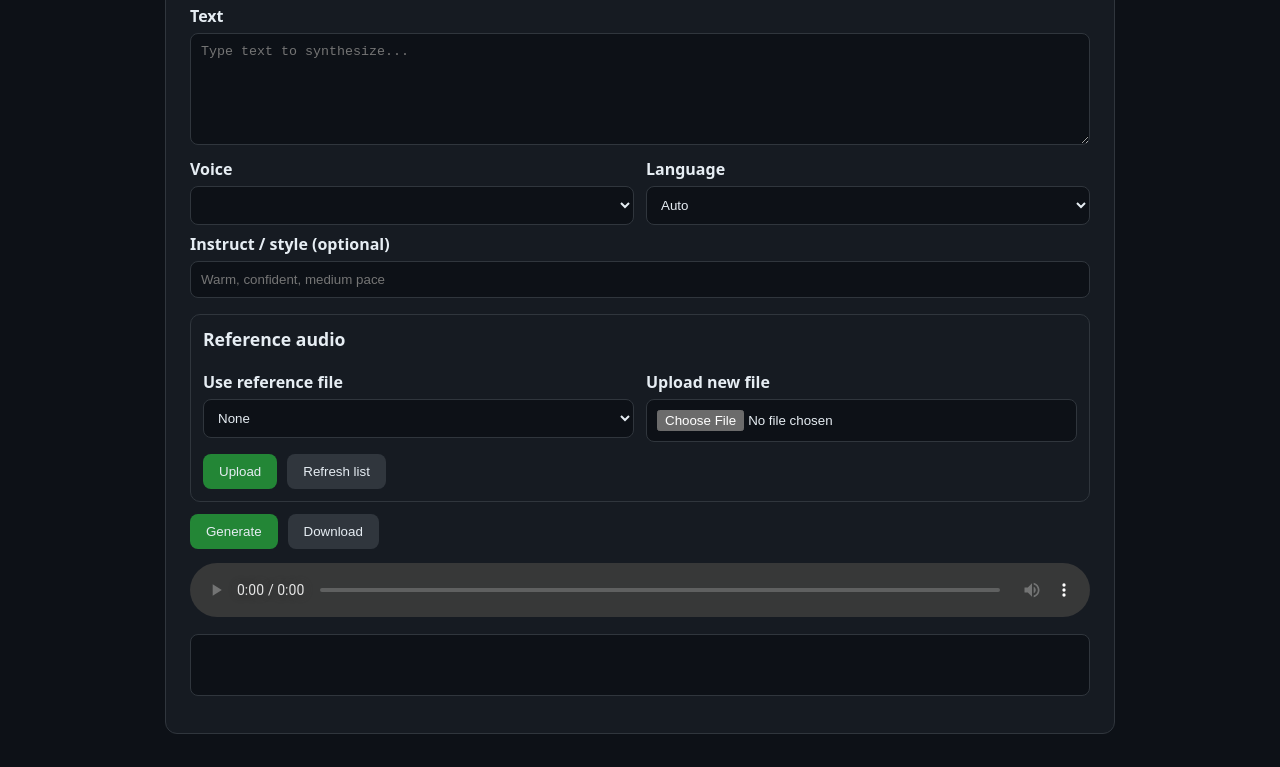
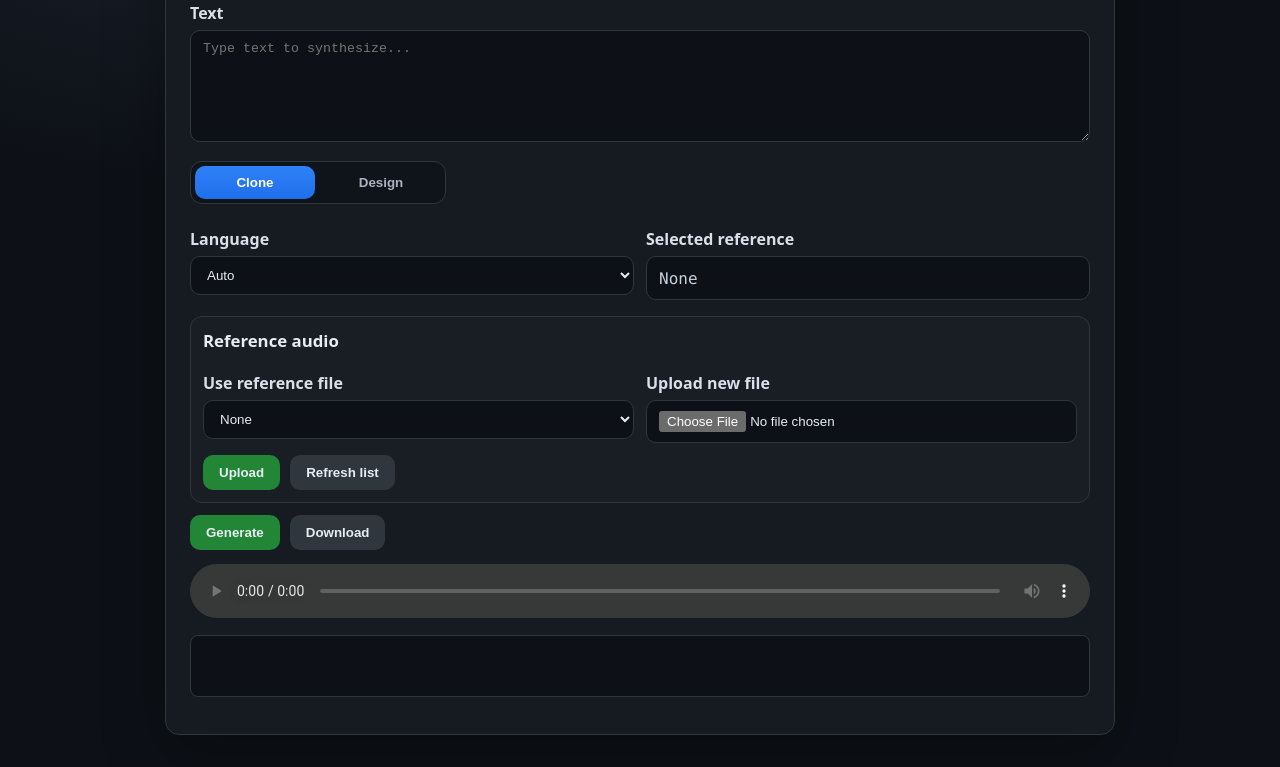
Before and after one commit to sententia-bot/qwen3-tts-ui, a plain HTML site: page index.html in a window 1280 px wide. Shown: the part 116-883 px from the top of the page. Drawn offline with Linux system fonts and the light colour scheme; no server answers.

Commit message:
feat: add clone/design mode toggle and design voice input

```diff
--- a/app.js
+++ b/app.js
@@ -1,10 +1,14 @@
-const LANGUAGES = ["Auto","English","Chinese","Japanese","Korean","French","German","Spanish","Italian","Portuguese"];
+const LANGUAGES = ["Auto","English","Chinese","Japanese","Korean","French","German","Spanish","Italian","Portuguese","Arabic","Russian"];
 
 const el = {
   text: document.getElementById('text'),
-  speaker: document.getElementById('speaker'),
   language: document.getElementById('language'),
-  instruct: document.getElementById('instruct'),
+  modeSwitch: document.getElementById('modeSwitch'),
+  designSection: document.getElementById('designSection'),
+  referenceSection: document.getElementById('referenceSection'),
+  selectedRefWrap: document.getElementById('selectedRefWrap'),
+  selectedRef: document.getElementById('selectedRef'),
+  voiceDescription: document.getElementById('voiceDescription'),
   referenceAudio: document.getElementById('referenceAudio'),
   uploadFile: document.getElementById('uploadFile'),
   uploadBtn: document.getElementById('uploadBtn'),
@@ -15,19 +19,10 @@ const el = {
   status: document.getElementById('status')
 };
 
+let currentMode = 'clone';
 let lastBlob = null;
 
 function setStatus(msg) { el.status.textContent = msg; }
-
-async function loadSpeakers() {
-  const res = await fetch('/speakers');
-  const data = await res.json();
-  el.speaker.innerHTML = '';
-  for (const s of (data.speakers || [])) {
-    const o = document.createElement('option'); o.value = s; o.textContent = s;
-    el.speaker.appendChild(o);
-  }
-}
 
 function loadLanguages() {
   for (const l of LANGUAGES) {
@@ -35,6 +30,25 @@ function loadLanguages() {
     el.language.appendChild(o);
   }
   el.language.value = 'Auto';
+}
+
+function setMode(mode) {
+  currentMode = mode;
+  for (const btn of el.modeSwitch.querySelectorAll('.mode-btn')) {
+    const active = btn.dataset.mode === mode;
+    btn.classList.toggle('active', active);
+    btn.setAttribute('aria-checked', active ? 'true' : 'false');
+  }
+
+  const isClone = mode === 'clone';
+  el.referenceSection.classList.toggle('hidden', !isClone);
+  el.selectedRefWrap.classList.toggle('hidden', !isClone);
+  el.designSection.classList.toggle('hidden', isClone);
+}
+
+function updateSelectedReference() {
+  const selected = el.referenceAudio.value;
+  el.selectedRef.textContent = selected || 'None';
 }
 
 async function loadReferenceAudioList() {
@@ -49,6 +63,7 @@ async function loadReferenceAudioList() {
   if ([...el.referenceAudio.options].some(o => o.value === current)) {
     el.referenceAudio.value = current;
   }
+  updateSelectedReference();
 }
 
 async function uploadReferenceAudio() {
@@ -65,11 +80,20 @@ async function uploadReferenceAudio() {
   el.uploadFile.value = '';
   await loadReferenceAudioList();
   el.referenceAudio.value = file.name;
+  updateSelectedReference();
 }
 
 async function generate() {
   const text = el.text.value.trim();
   if (!text) return setStatus('Text is required.');
+
+  if (currentMode === 'clone' && !el.referenceAudio.value) {
+    return setStatus('Select reference audio in Clone mode.');
+  }
+
+  if (currentMode === 'design' && !el.voiceDescription.value.trim()) {
+    return setStatus('Voice description is required in Design mode.');
+  }
 
   setStatus('Generating...');
   el.generateBtn.disabled = true;
@@ -77,10 +101,10 @@ async function generate() {
     const payload = {
       text,
       language: el.language.value,
-      speaker: el.speaker.value || null,
-      instruct: el.instruct.value.trim() || null,
       audio_format: 'wav',
-      reference_audio: el.referenceAudio.value || null,
+      mode: currentMode,
+      reference_audio: currentMode === 'clone' ? (el.referenceAudio.value || null) : null,
+      voice_description: currentMode === 'design' ? (el.voiceDescription.value.trim() || null) : null,
     };
 
     const res = await fetch('/api/tts', {
@@ -113,6 +137,12 @@ function downloadAudio() {
   a.click();
 }
 
+el.modeSwitch.addEventListener('click', (e) => {
+  const btn = e.target.closest('.mode-btn');
+  if (!btn) return;
+  setMode(btn.dataset.mode);
+});
+el.referenceAudio.addEventListener('change', updateSelectedReference);
 el.uploadBtn.addEventListener('click', uploadReferenceAudio);
 el.refreshRefBtn.addEventListener('click', loadReferenceAudioList);
 el.generateBtn.addEventListener('click', generate);
@@ -120,7 +150,7 @@ el.downloadBtn.addEventListener('click', downloadAudio);
 
 (async function init() {
   loadLanguages();
-  await loadSpeakers();
+  setMode('clone');
   await loadReferenceAudioList();
   setStatus('Ready.');
 })();
--- a/index.html
+++ b/index.html
@@ -13,21 +13,28 @@
     <label>Text</label>
     <textarea id="text" rows="6" placeholder="Type text to synthesize..."></textarea>
 
+    <div class="mode-switch" id="modeSwitch" role="radiogroup" aria-label="Synthesis mode">
+      <button type="button" class="mode-btn active" data-mode="clone" aria-checked="true">Clone</button>
+      <button type="button" class="mode-btn" data-mode="design" aria-checked="false">Design</button>
+    </div>
+
     <div class="grid">
-      <div>
-        <label>Voice</label>
-        <select id="speaker"></select>
-      </div>
       <div>
         <label>Language</label>
         <select id="language"></select>
       </div>
+      <div id="selectedRefWrap">
+        <label>Selected reference</label>
+        <div id="selectedRef" class="selected-ref">None</div>
+      </div>
     </div>
 
-    <label>Instruct / style (optional)</label>
-    <input id="instruct" type="text" placeholder="Warm, confident, medium pace" />
+    <section id="designSection" class="design-section hidden">
+      <label for="voiceDescription">Describe the voice</label>
+      <textarea id="voiceDescription" rows="3" placeholder="deep British male, slightly raspy, calm pace"></textarea>
+    </section>
 
-    <section class="ref-audio">
+    <section id="referenceSection" class="ref-audio">
       <h2>Reference audio</h2>
       <div class="grid">
         <div>
--- a/styles.css
+++ b/styles.css
@@ -1,15 +1,110 @@
-:root { color-scheme: dark; }
-body { margin: 0; font-family: system-ui, sans-serif; background:#0d1117; color:#e6edf3; }
-.container { max-width: 900px; margin: 32px auto; padding: 24px; background:#161b22; border:1px solid #30363d; border-radius: 12px; }
-h1 { margin-top: 0; }
-h2 { margin: 0 0 12px; font-size: 1.1rem; }
-label { display:block; margin: 8px 0 6px; font-weight:600; }
-textarea, input, select, button { width:100%; box-sizing:border-box; border-radius:8px; border:1px solid #30363d; background:#0d1117; color:#e6edf3; padding:10px; }
-.grid { display:grid; grid-template-columns:1fr 1fr; gap:12px; }
-.actions { display:flex; gap:10px; margin-top:12px; }
-.actions button { width:auto; padding:10px 16px; cursor:pointer; }
-button { background:#238636; border:none; }
-button.secondary { background:#30363d; }
-audio { width:100%; margin-top:14px; }
-pre { margin-top:12px; background:#0d1117; border:1px solid #30363d; padding:10px; border-radius:8px; min-height: 40px; white-space: pre-wrap; }
-.ref-audio { margin-top:16px; border:1px solid #30363d; border-radius:10px; padding:12px; }
+:root {
+  color-scheme: dark;
+  --bg: #0d1117;
+  --panel: #161b22;
+  --panel-2: #0f141b;
+  --border: #30363d;
+  --text: #e6edf3;
+  --muted: #a9b4bf;
+  --primary: #2f81f7;
+  --primary-2: #1f6feb;
+  --success: #238636;
+}
+
+body {
+  margin: 0;
+  font-family: ui-sans-serif, system-ui, sans-serif;
+  background: radial-gradient(1200px 700px at 20% -10%, #1d2430 0%, var(--bg) 55%);
+  color: var(--text);
+}
+
+.container {
+  max-width: 900px;
+  margin: 32px auto;
+  padding: 24px;
+  background: var(--panel);
+  border: 1px solid var(--border);
+  border-radius: 14px;
+  box-shadow: 0 18px 60px rgba(0, 0, 0, 0.35);
+}
+
+h1 { margin-top: 0; margin-bottom: 18px; }
+h2 { margin: 0 0 12px; font-size: 1.05rem; }
+
+label { display:block; margin: 8px 0 6px; font-weight: 600; color: #d8e0e9; }
+textarea, input, select, button {
+  width: 100%;
+  box-sizing: border-box;
+  border-radius: 10px;
+  border: 1px solid var(--border);
+  background: var(--bg);
+  color: var(--text);
+  padding: 10px 12px;
+}
+
+.grid { display: grid; grid-template-columns: 1fr 1fr; gap: 12px; }
+.actions { display: flex; gap: 10px; margin-top: 12px; }
+.actions button { width: auto; padding: 10px 16px; cursor: pointer; }
+button { background: var(--success); border: none; font-weight: 600; }
+button.secondary { background: #30363d; }
+button:hover { filter: brightness(1.07); }
+
+.mode-switch {
+  margin: 14px 0 16px;
+  display: inline-flex;
+  gap: 6px;
+  padding: 4px;
+  border-radius: 12px;
+  background: var(--panel-2);
+  border: 1px solid var(--border);
+}
+.mode-btn {
+  width: auto;
+  min-width: 120px;
+  padding: 9px 14px;
+  background: transparent;
+  color: var(--muted);
+  border: none;
+}
+.mode-btn.active {
+  color: #fff;
+  background: linear-gradient(180deg, var(--primary), var(--primary-2));
+}
+
+.selected-ref {
+  min-height: 42px;
+  border: 1px solid var(--border);
+  background: var(--bg);
+  border-radius: 10px;
+  display: flex;
+  align-items: center;
+  padding: 0 12px;
+  color: #c4d0dc;
+  font-family: ui-monospace, SFMono-Regular, Menlo, Monaco, Consolas, monospace;
+}
+
+.design-section,
+.ref-audio {
+  margin-top: 16px;
+  border: 1px solid var(--border);
+  border-radius: 12px;
+  padding: 12px;
+  background: rgba(255, 255, 255, 0.01);
+}
+
+.hidden { display: none !important; }
+
+audio { width: 100%; margin-top: 14px; }
+pre {
+  margin-top: 12px;
+  background: var(--bg);
+  border: 1px solid var(--border);
+  padding: 10px;
+  border-radius: 8px;
+  min-height: 40px;
+  white-space: pre-wrap;
+}
+
+@media (max-width: 720px) {
+  .grid { grid-template-columns: 1fr; }
+}
```
